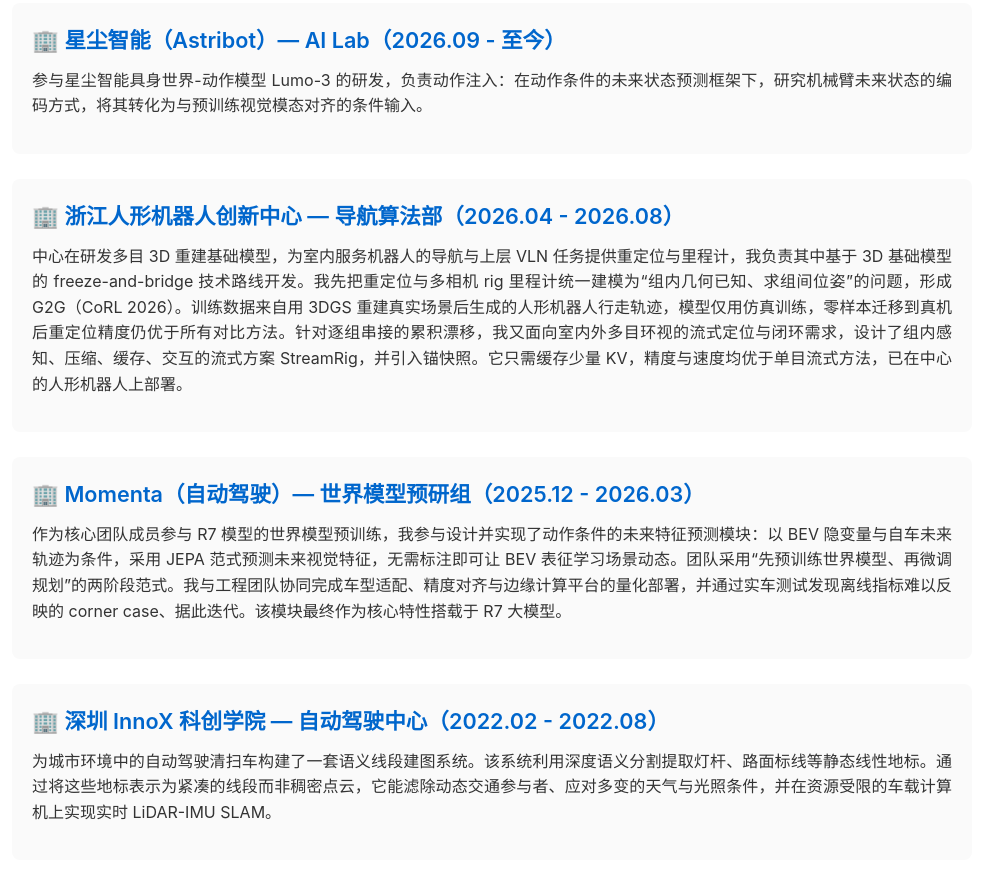
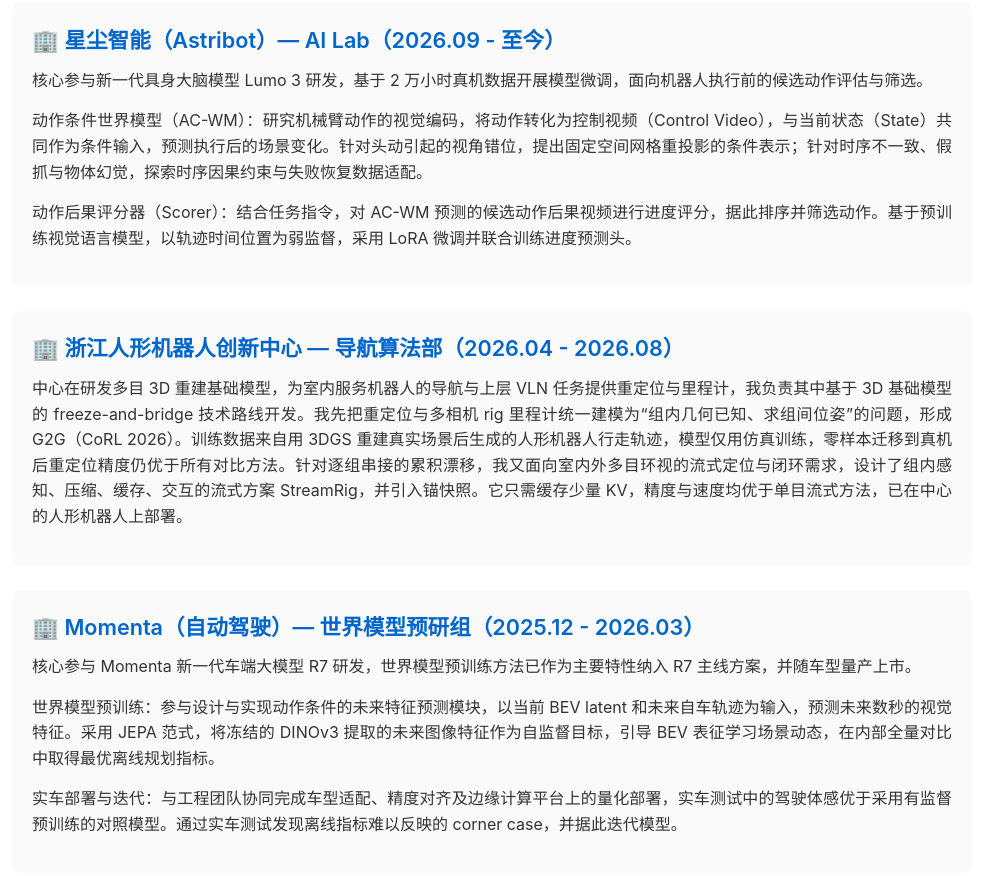
Before and after one commit to WeiYuFei0217/WeiYuFei0217.github.io, a plain HTML site: page index-zh.html in a window 1280 px wide. Shown: the part 10311-11187 px from the top of the page, without its empty margins (148-1131 px from the left). Drawn offline with Linux system fonts and the light colour scheme; some icons are missing.

Commit message:
Update Astribot and Momenta internship experience

```diff
--- a/index-zh.html
+++ b/index-zh.html
@@ -577,7 +577,13 @@
             <div class="activity-item">
                 <h3>🏢 星尘智能（Astribot）— AI Lab（2026.09 - 至今）</h3>
                 <p>
-                    参与星尘智能具身世界-动作模型 Lumo-3 的研发，负责动作注入：在动作条件的未来状态预测框架下，研究机械臂未来状态的编码方式，将其转化为与预训练视觉模态对齐的条件输入。
+                    核心参与新一代具身大脑模型 Lumo 3 研发，基于 2 万小时真机数据开展模型微调，面向机器人执行前的候选动作评估与筛选。
+                </p>
+                <p>
+                    动作条件世界模型（AC-WM）：研究机械臂动作的视觉编码，将动作转化为控制视频（Control Video），与当前状态（State）共同作为条件输入，预测执行后的场景变化。针对头动引起的视角错位，提出固定空间网格重投影的条件表示；针对时序不一致、假抓与物体幻觉，探索时序因果约束与失败恢复数据适配。
+                </p>
+                <p>
+                    动作后果评分器（Scorer）：结合任务指令，对 AC-WM 预测的候选动作后果视频进行进度评分，据此排序并筛选动作。基于预训练视觉语言模型，以轨迹时间位置为弱监督，采用 LoRA 微调并联合训练进度预测头。
                 </p>
             </div>
 
@@ -591,7 +597,13 @@
             <div class="activity-item">
                 <h3>🏢 Momenta（自动驾驶）— 世界模型预研组（2025.12 - 2026.03）</h3>
                 <p>
-                    作为核心团队成员参与 R7 模型的世界模型预训练，我参与设计并实现了动作条件的未来特征预测模块：以 BEV 隐变量与自车未来轨迹为条件，采用 JEPA 范式预测未来视觉特征，无需标注即可让 BEV 表征学习场景动态。团队采用“先预训练世界模型、再微调规划”的两阶段范式。我与工程团队协同完成车型适配、精度对齐与边缘计算平台的量化部署，并通过实车测试发现离线指标难以反映的 corner case、据此迭代。该模块最终作为核心特性搭载于 R7 大模型。
+                    核心参与 Momenta 新一代车端大模型 R7 研发，世界模型预训练方法已作为主要特性纳入 R7 主线方案，并随车型量产上市。
+                </p>
+                <p>
+                    世界模型预训练：参与设计与实现动作条件的未来特征预测模块，以当前 BEV latent 和未来自车轨迹为输入，预测未来数秒的视觉特征。采用 JEPA 范式，将冻结的 DINOv3 提取的未来图像特征作为自监督目标，引导 BEV 表征学习场景动态，在内部全量对比中取得最优离线规划指标。
+                </p>
+                <p>
+                    实车部署与迭代：与工程团队协同完成车型适配、精度对齐及边缘计算平台上的量化部署，实车测试中的驾驶体感优于采用有监督预训练的对照模型。通过实车测试发现离线指标难以反映的 corner case，并据此迭代模型。
                 </p>
             </div>
 
```
Also changed, not shown: index.html (+14 -2 lines).
